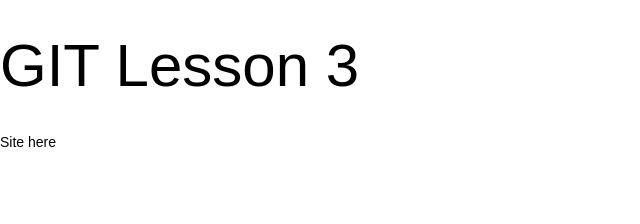
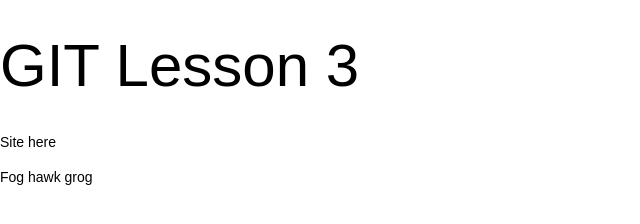
Before and after one commit to rook16/site-2, a plain HTML site: page index.html in a window 1280 px wide. Shown: the whole page, without its empty margins (0-640 px from the left). Drawn offline with Linux system fonts and the light colour scheme; a web font is replaced by a local one.

Commit message:
Second changes in site

```diff
--- a/index.html
+++ b/index.html
@@ -7,5 +7,6 @@
 <body>
 	<h1>GIT Lesson 3</h1>
 	<p>Site here</p>
+	<p>Fog hawk grog</p>
 </body>
 </html>
```
